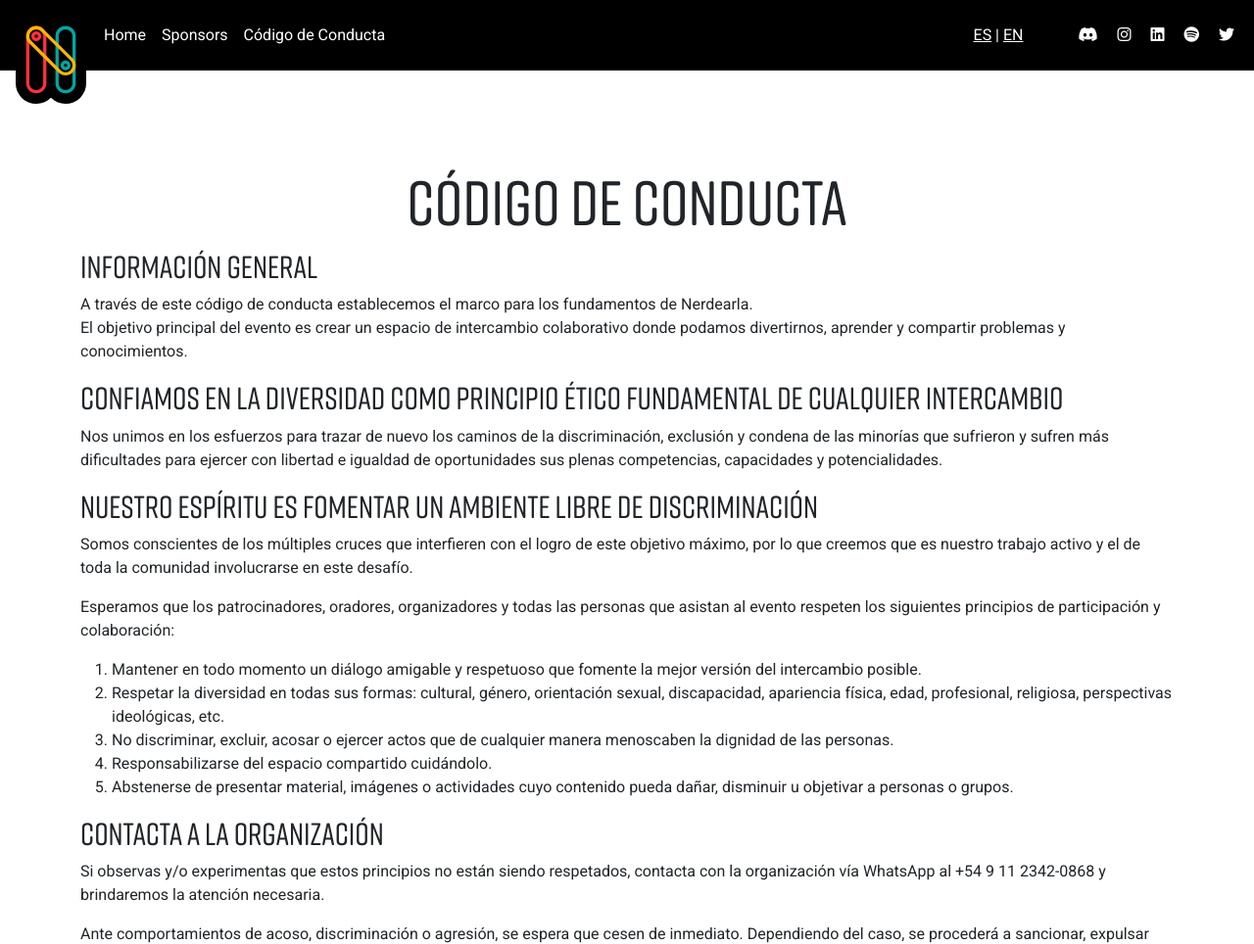
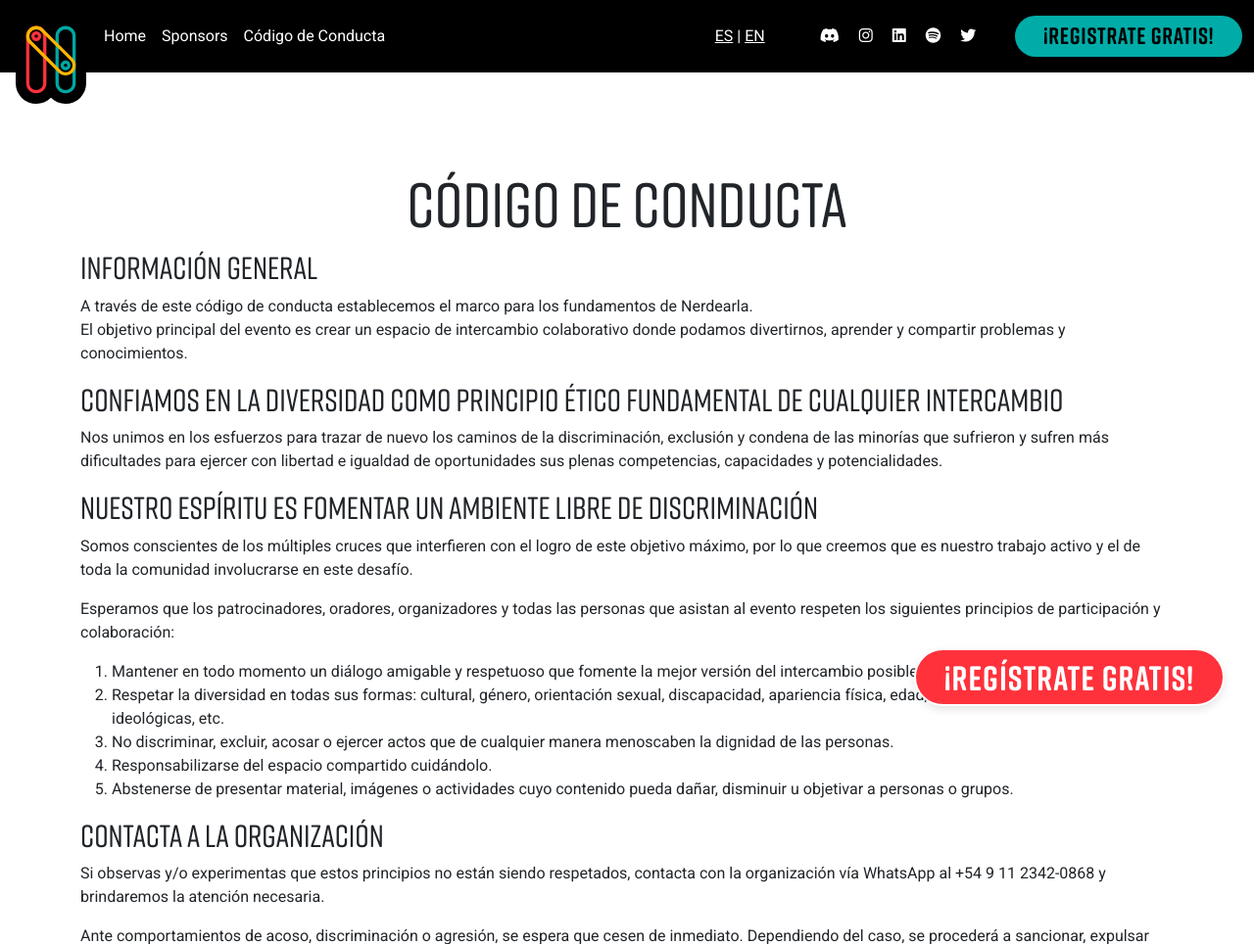
Before and after one commit to sysarmy/2024.nerdear.la, a Flask app: page /1/code_of_conduct/ in a window 1280 px wide. Shown: the top 964 px of the page at 98% size. Run offline with Flask 3, Linux system fonts and the light colour scheme; some libraries are stand-ins or nearby versions; some web fonts are replaced.

Commit message:
Opening registration

```diff
--- a/app/static/css/style.css
+++ b/app/static/css/style.css
@@ -24,6 +24,35 @@ h2 {
 	margin-bottom: 6rem;
 }
 
+.custom_button_bottom {
+	background-color: var(--nerd-red);
+	position: fixed;
+	bottom: 50px;
+	right: 30px;
+	border-radius: 50px;
+	color: #fff;
+	font-family: "Rift Soft";
+	font-size: 2.2rem;
+	font-weight: bold;
+	letter-spacing: 0.03em;
+	line-height: 1.2;
+	margin: 1.8rem auto;
+	padding: 0.4rem 1.8rem;
+	text-align: center;
+	text-decoration: none;
+	transition: all 0.3s ease;
+	z-index: 1000;
+	/* Ensure it's on top of other content */
+	border: 2px solid white;
+	/* White border */
+	box-shadow: 0 4px 8px rgba(0, 0, 0, 0.1);
+	/* Drop shadow */
+}
+.custom_button_bottom:hover {
+	background-color: var(--nerd-green);
+}
+
+
 @media screen and (max-width: 768px) {
 	h2 {
 		font-size: 3em;
--- a/app/templates/base.html
+++ b/app/templates/base.html
@@ -94,6 +94,7 @@
       {# Block in which the templates that extend base.html will place their information. #}
       {% block content %}
       {% endblock content %}
+      <a href="https://reg.nerdear.la/?utm_source=bottom" class="custom_button_bottom">{{ _("¡Regístrate gratis!") }}</a>
       {# Footer #}
       {% include "components/footer.html" %}
       {# Load Bootstrap JS#}
--- a/app/templates/components/navbar.html
+++ b/app/templates/components/navbar.html
@@ -75,8 +75,8 @@
             </div>
             <div class="navbar-nav d-flex justify-content-center align-items-center">
                {# Register button #}
-               {# <a href="https://registro.nerdear.la/?utm_source=navbar"
-                  class="custom_button">{{ _("¡Registrate gratis!") }}</a> #}
+               <a href="https://reg.nerdear.la/?utm_source=navbar"
+                  class="custom_button">{{ _("¡Registrate gratis!") }}</a>
             </div>
          </div>
       </div>
```
Also changed, not shown: app/templates/components/hero.html (+4 -4 lines), 1 other file.
